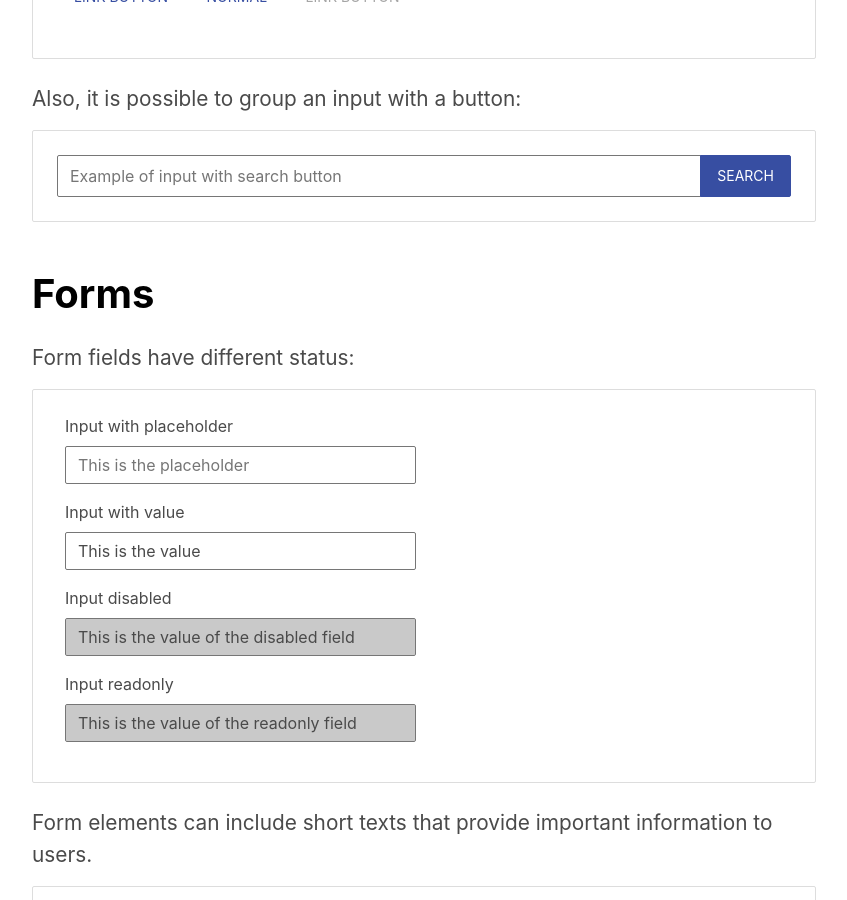
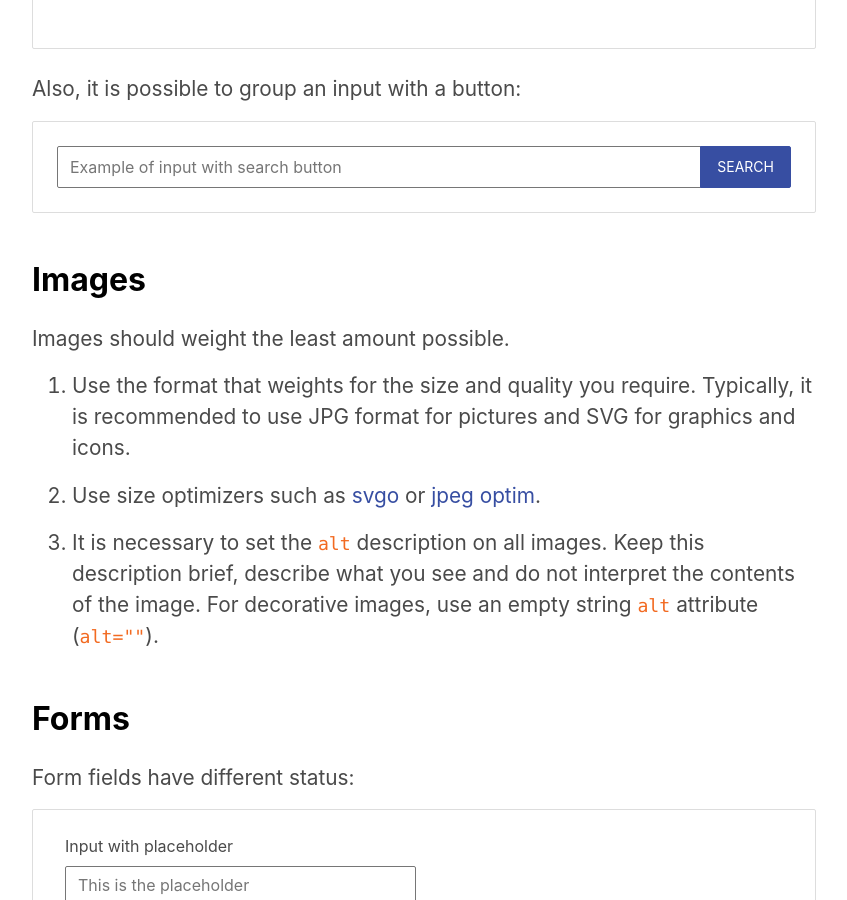
Before and after one commit to unicef/design-system, a Jekyll site: the page built from developer-docs.md, in a window 1280 px wide and 900 px high, scrolled down 4407 px. Shown: the whole window, without its empty margins (216-1063 px from the left). Built offline with Jekyll 4.4.1, drawn with Linux system fonts in a browser that asks for light colours; some of the changed text lies outside the part shown.

Commit message:
various text improvements.

```diff
--- a/developer-docs.md
+++ b/developer-docs.md
@@ -174,7 +174,7 @@ Alerts support strong and links.
 {% endhighlight %}
 
 
-# Buttons
+## Buttons
 There are 4 types of buttons. The `.btn` class is common to all of them:
   + `.btn-primary` for the main button.
   + `.btn-outline-primary`, for the default button.
@@ -224,8 +224,17 @@ Also, it is possible to group an input with a button:
   </div>
 </div>
 
+## Images
+Images should weight the least amount possible.
 
-# Forms
+1. Use the format that weights for the size and quality you require. Typically, it is recommended to use JPG format for pictures and SVG for graphics and icons.
+
+2. Use size optimizers such as [svgo](https://github.com/svg/svgo) or [jpeg optim]( https://github.com/tjko/jpegoptim).
+
+3. It is necessary to set the `alt` description on all images. Keep this description brief, describe what you see and do not interpret the contents of the image. For decorative images, use an empty string `alt` attribute (`alt=""`).
+
+
+## Forms
 
 Form fields have different status:
 
@@ -394,7 +403,7 @@ Example the HTML and classes to display errors (no actual validation is performe
 </div>
 
 
-# Tabs
+## Tabs
 
 <nav>
   <div class="nav nav-tabs" id="nav-tab" role="tablist">
@@ -414,7 +423,7 @@ Example the HTML and classes to display errors (no actual validation is performe
 
 
 
-# Cards
+## Cards
 
 <div class="doc-example">
 <div class="card-deck">
@@ -474,7 +483,7 @@ List group with a button:
 </ul>
 </div>
 
-# Labels
+## Labels
 
 <span class="label label-default">Default</span>
 <span class="label label-primary">Primary</span>
@@ -485,7 +494,7 @@ List group with a button:
 
 
 
-# Form fields
+## Form fields
 
 <form>
   <div class="row">
@@ -597,7 +606,7 @@ List group with a button:
 </div>
 
 
-# Inline elements
+## Inline elements
 
 <div class="col-md-6">
   <div class="form-check form-check-inline">
```
Also changed, not shown: guidelines.md (+5 -5 lines), index.md (+2 -2 lines).
